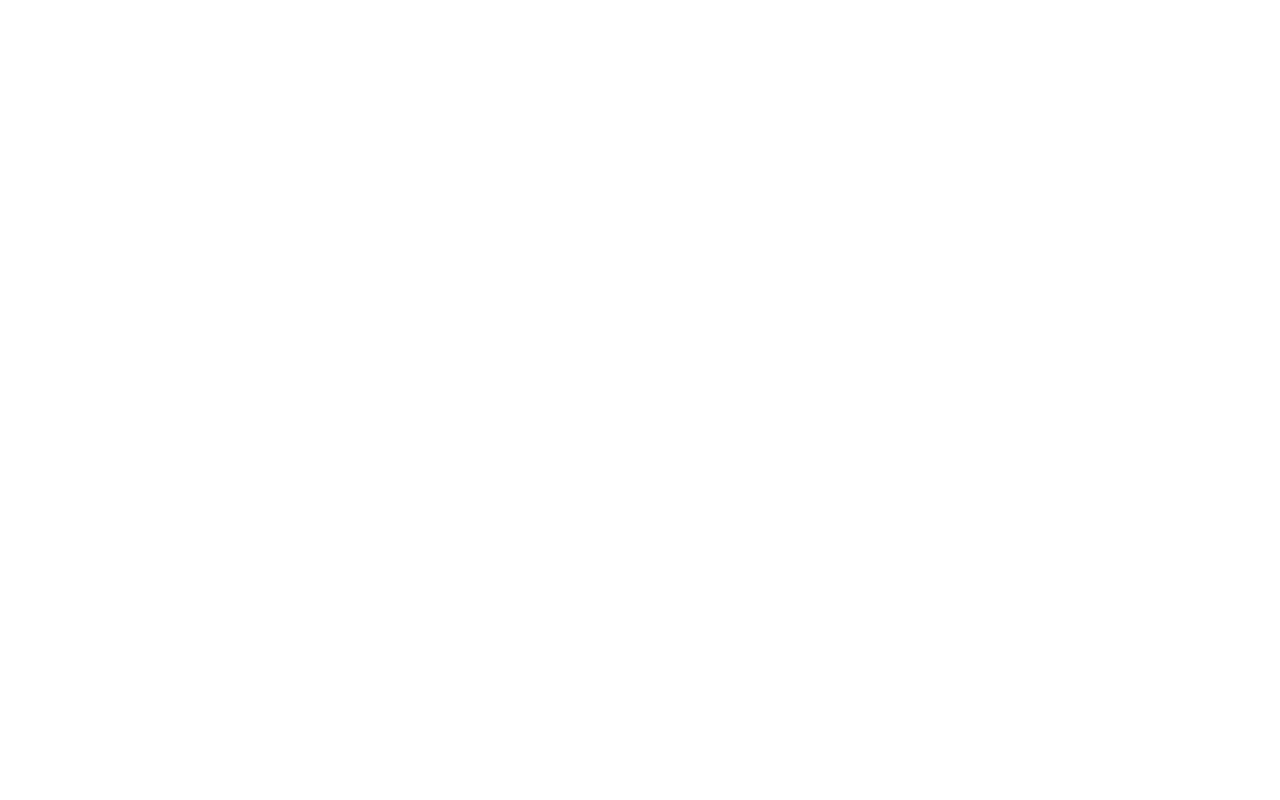
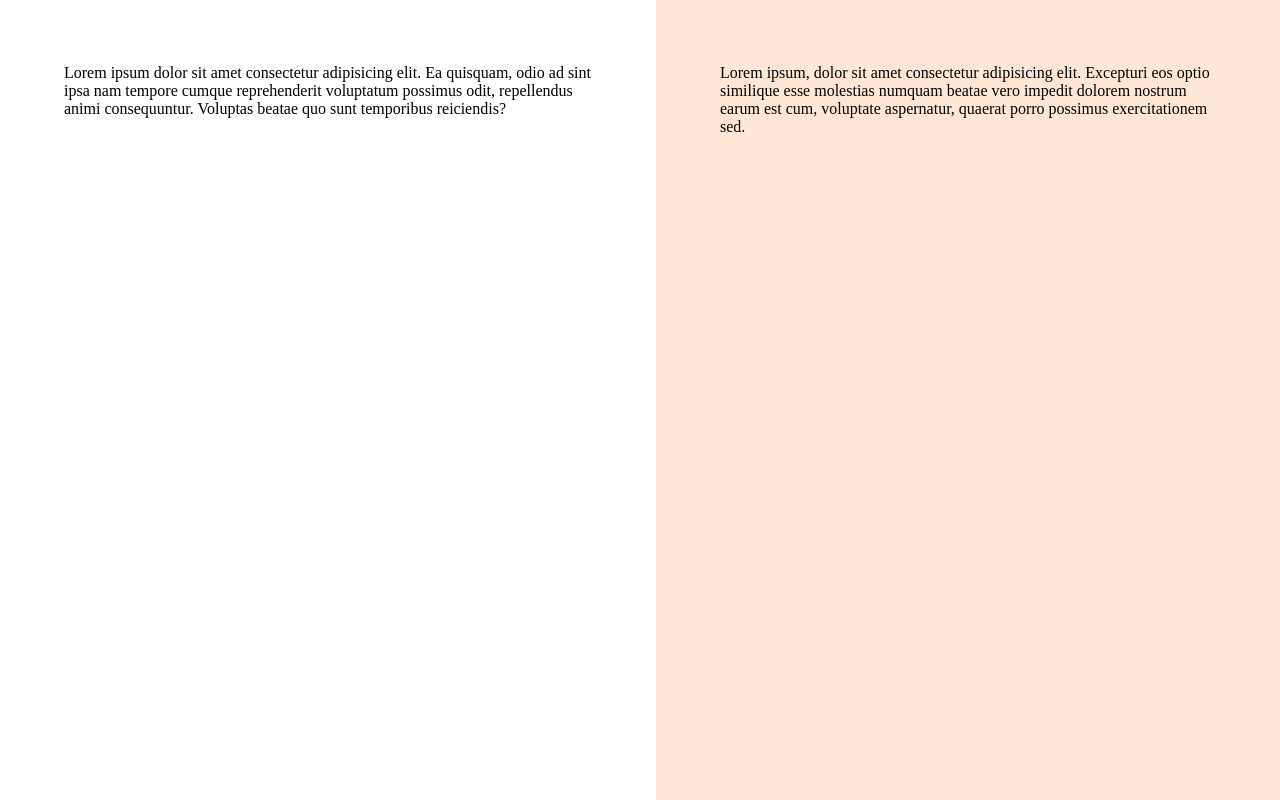
Before and after one commit to Ytalo-Alves/FORMULARIO_MATRICULA, a plain HTML site: page index.html in a window 1280 px wide. Drawn offline with Linux system fonts and the light colour scheme.

Commit message:
feat: layout commit

```diff
--- a/index.html
+++ b/index.html
@@ -1,11 +1,30 @@
 <!DOCTYPE html>
 <html lang="en">
-<head>
-  <meta charset="UTF-8">
-  <meta name="viewport" content="width=device-width, initial-scale=1.0">
-  <title>Document</title>
-</head>
-<body>
+  <head>
+    <meta charset="UTF-8" />
+    <meta name="viewport" content="width=device-width, initial-scale=1.0" />
+    <title>Document</title>
+    <link rel="stylesheet" href="styles/index.css">
+  </head>
+  <body>
+    <div id="app">
+      <main>
+        <div class="main-container">
+          Lorem ipsum dolor sit amet consectetur adipisicing elit. Ea quisquam,
+          odio ad sint ipsa nam tempore cumque reprehenderit voluptatum possimus
+          odit, repellendus animi consequuntur. Voluptas beatae quo sunt
+          temporibus reiciendis?
+        </div>
+      </main>
 
-</body>
+      <aside>
+        <div class="aside-container">
+          Lorem ipsum, dolor sit amet consectetur adipisicing elit. Excepturi
+          eos optio similique esse molestias numquam beatae vero impedit dolorem
+          nostrum earum est cum, voluptate aspernatur, quaerat porro possimus
+          exercitationem sed.
+        </div>
+      </aside>
+    </div>
+  </body>
 </html>
--- a/styles/global.css
+++ b/styles/global.css
@@ -14,6 +14,14 @@
   --stroke-default: #D6D3D1;
   --stroke-hightLight: #F3541C;
   --stroke-error: #DC2626;
+}
 
+* {
+  margin: 0;
+  padding: 0;
+  box-sizing: border-box;
+}
 
+body {
+  overflow: hidden;
 }
--- /dev/null
+++ b/styles/index.css
@@ -0,0 +1,2 @@
+@import url(global.css);
+@import url(layout.css);
--- /dev/null
+++ b/styles/layout.css
@@ -0,0 +1,26 @@
+#app {
+  display: grid;
+  grid-template-columns: 51.25% 48.75%;
+  height: 100vh;
+
+}
+
+main {
+  overflow: auto;
+  padding: 4rem;
+
+  .main-container {
+    max-width: 33rem;
+    margin-left: auto;
+  }
+}
+
+aside {
+  padding: 4rem;
+  background-color: var(--surface-secondary);
+
+  .aside-container {
+    max-width: 31rem;
+
+  }
+}
```
Also changed, not shown: styles/styles.css (deleted).
